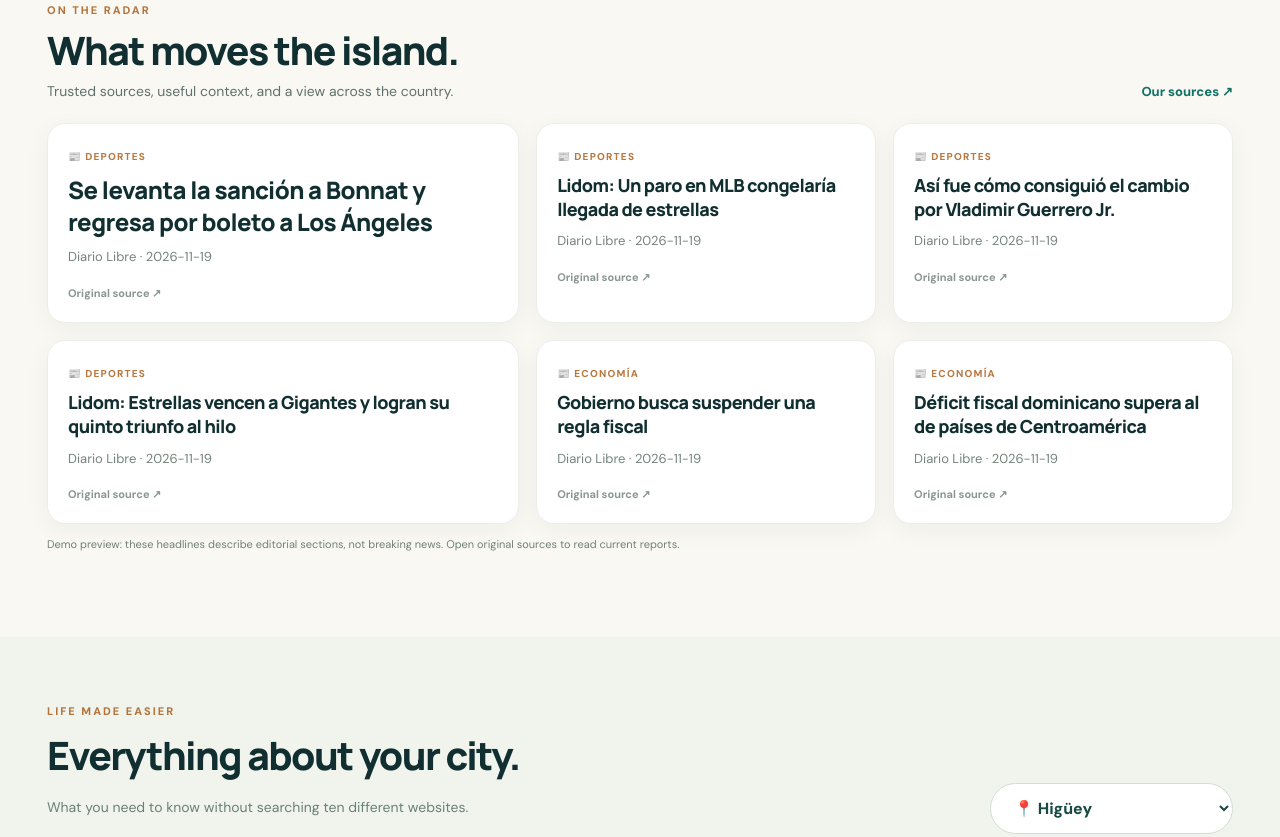
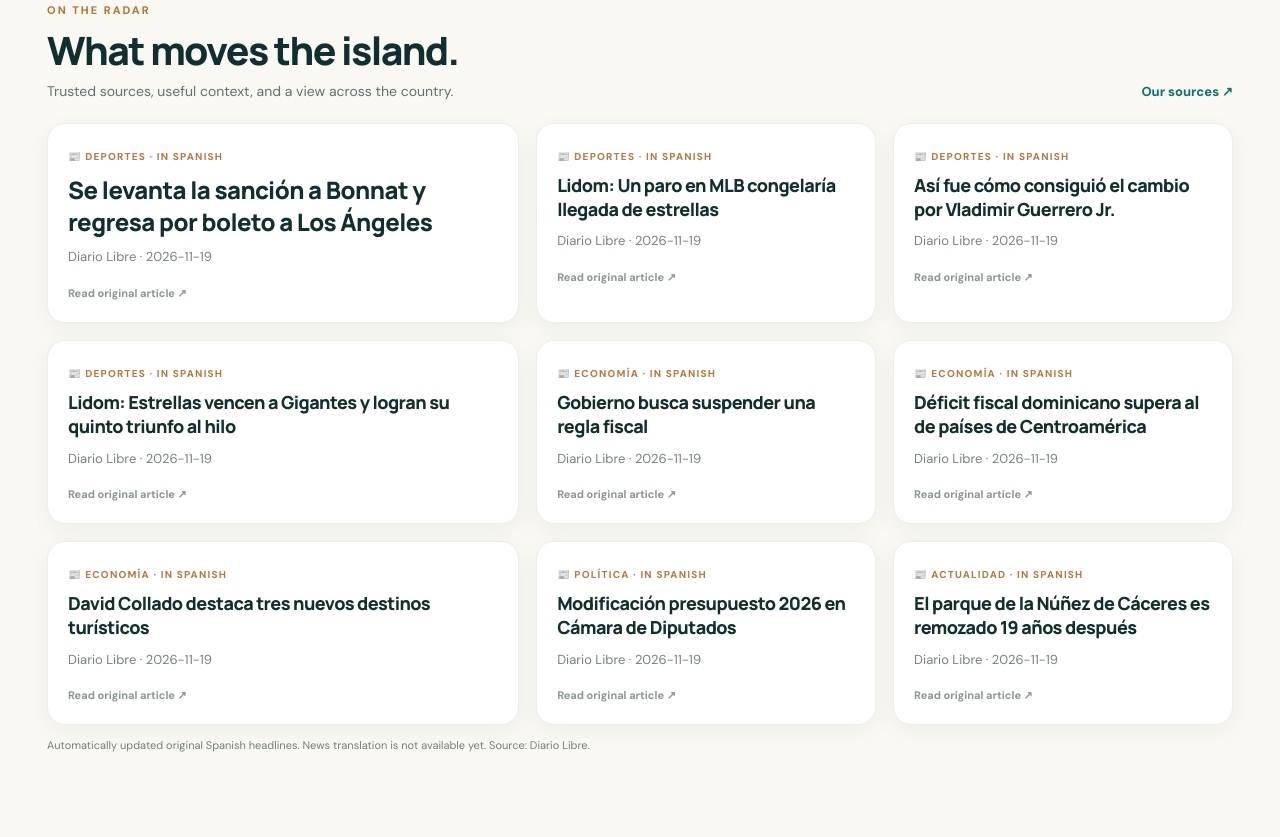
Before and after one commit to PuntaCanada/islaviva-rd, a plain HTML site: page index.html in a window 1280 px wide. Shown: the part 799-1636 px from the top of the page. Drawn offline with Linux system fonts and the light colour scheme.

Commit message:
Show fresh RSS headlines safely with multilingual attribution and clear language labels

```diff
--- a/index.html
+++ b/index.html
@@ -44,6 +44,43 @@ function showDest(i){let d=destinations[i];dialog(tr('trips'),d.name,`<p>${esc(d
 function showSearch(){dialog(tr('search'),tr('search'),`<div class="searchwrap"><input id="searchInput" placeholder="${tr('searchplaceholder')}" aria-label="${tr('search')}"><button id="searchSubmit">${tr('searchgo')}</button></div><div id="searchResult"></div>`);const search=()=>{let q=document.querySelector('#searchInput').value.toLocaleLowerCase();let matches=services.filter(s=>s.title.join(' ').toLocaleLowerCase().includes(q)||s.desc.join(' ').toLocaleLowerCase().includes(q));let travel=destinations.filter(d=>d.name.toLocaleLowerCase().includes(q));let rows=matches.map(s=>`<p>• ${esc(s.title[idx()])}</p>`).concat(travel.map(d=>`<p>• ${esc(d.name)}</p>`));document.querySelector('#searchResult').innerHTML=rows.length?rows.join(''):`<p>${tr('noresult')}</p>`};document.querySelector('#searchSubmit').onclick=search;document.querySelector('#searchInput').addEventListener('keydown',e=>{if(e.key==='Enter')search()});document.querySelector('#searchInput').focus()}
 document.querySelector('#language').addEventListener('change',e=>{lang=e.target.value;localStorage.setItem('islaviva-language',lang);render()});document.querySelector('#city').addEventListener('change',e=>{city=e.target.value;localStorage.setItem('islaviva-city',city);render()});document.querySelector('#searchBtn').addEventListener('click',showSearch);document.querySelector('#close').addEventListener('click',closeDialog);document.querySelector('#overlay').addEventListener('click',e=>{if(e.target.id==='overlay')closeDialog()});document.addEventListener('keydown',e=>{if(e.key==='Escape')closeDialog()});function closeDialog(){document.querySelector('#overlay').classList.remove('visible');document.body.style.overflow=''}render();
 
-async function loadAutoNews(){try{const r=await fetch('./data/news.json',{cache:'no-store'});if(!r.ok)throw Error('unavailable');const feed=await r.json();if(!Array.isArray(feed.items)||!feed.items.length)return;const valid=feed.items.filter(x=>x.title&&/^https:\/\//.test(x.url||'')).slice(0,6);if(!valid.length)return;const el=document.querySelector('#news-grid');const renderLive=()=>{const headings={es:'Fuente original',de:'Originalquelle',en:'Original source',fr:'Source originale',ht:'Sous orijinal'};el.innerHTML=valid.map((n,i)=>`<a class="story ${!i?'featured':''}" href="${esc(n.url)}" target="_blank" rel="noopener noreferrer"><div class="story-content"><span class="tag">📰 ${esc(n.category||'Noticias')}</span><h3>${esc(n.title)}</h3><p>${esc(n.source||'Medio dominicano')} · ${esc((n.published||'').slice(0,10))}</p><span class="source">${esc(headings[lang]||headings.es)} ↗</span></div></a>`).join('');};window.islaRenderNews=renderLive;renderLive();}catch(e){/* Demo cards clearly remain demo until data is published. */}}
+async function loadAutoNews(){
+  const note=document.querySelector('[data-t="newsdisclaimer"]');
+  const messages={
+    es:'Titulares originales en español, actualizados automáticamente. La traducción de noticias aún no está disponible. Fuente: Diario Libre.',
+    de:'Automatisch aktualisierte Original-Schlagzeilen auf Spanisch. Eine Nachrichtenübersetzung ist noch nicht verfügbar. Quelle: Diario Libre.',
+    en:'Automatically updated original Spanish headlines. News translation is not available yet. Source: Diario Libre.',
+    fr:'Titres originaux en espagnol mis à jour automatiquement. Traduction des actualités pas encore disponible. Source : Diario Libre.',
+    ht:'Tit nouvèl orijinal an panyòl yo mete ajou otomatikman. Tradiksyon nouvèl yo poko disponib. Sous: Diario Libre.'
+  };
+  try{
+    const r=await fetch('./data/news.json',{cache:'no-store'});
+    if(!r.ok)throw new Error('RSS data unavailable');
+    const feed=await r.json();
+    if(!Array.isArray(feed.items))throw new Error('Invalid RSS metadata');
+    const now=Date.now();
+    const valid=feed.items.filter(n=>{
+      const date=Date.parse(n.published||'');
+      try{
+        const url=new URL(n.url);
+        return url.protocol==='https:' && ['diariolibre.com','www.diariolibre.com'].includes(url.hostname)
+          && !!n.title && !!date && date<=now+1800000 && now-date<=48*3600000;
+      }catch(e){return false}
+    }).slice(0,9);
+    if(!valid.length)return;
+    const el=document.querySelector('#news-grid');
+    const renderLive=()=>{
+      const headings={es:'Leer en la fuente',de:'Originalartikel lesen',en:'Read original article',fr:'Lire la source',ht:'Li atik orijinal la'};
+      const original={es:'EN ESPAÑOL',de:'AUF SPANISCH',en:'IN SPANISH',fr:'EN ESPAGNOL',ht:'AN PANYÒL'};
+      el.innerHTML=valid.map((n,i)=>`<a class="story ${!i?'featured':''}" href="${esc(n.url)}" target="_blank" rel="noopener noreferrer"><div class="story-content"><span class="tag">📰 ${esc(n.category||'Noticias')} · ${esc(original[lang]||original.es)}</span><h3>${esc(n.title)}</h3><p>${esc(n.source||'Diario Libre')} · ${esc((n.published||'').slice(0,10))}</p><span class="source">${esc(headings[lang]||headings.es)} ↗</span></div></a>`).join('');
+      if(note)note.textContent=messages[lang]||messages.es;
+    };
+    window.islaRenderNews=renderLive;
+    renderLive();
+  }catch(e){
+    // The existing demo is clearly labeled, never masquerade as live news.
+    console.warn('RSS news temporarily unavailable',e);
+  }
+}
 loadAutoNews();
 </script></body></html>
```
